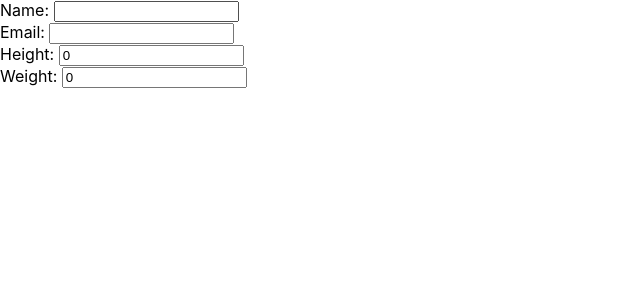
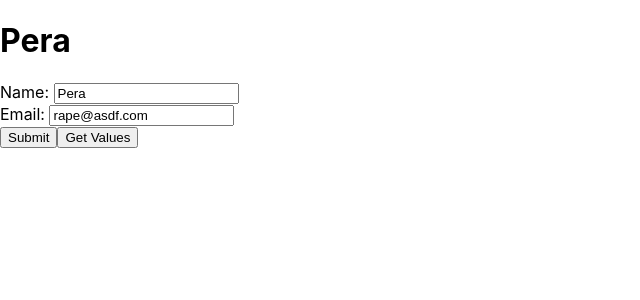
Before and after one commit to BorakL/electron, a React (Create React App) app in the folder rhf-demo/: page / in a window 1280 px wide. Shown: the top 300 px of the page, without its empty margins (0-640 px from the left). Built offline with nearby package versions, Linux system fonts and the light colour scheme.

Commit message:
added form 4

```diff
--- a/rhf-demo/src/App.tsx
+++ b/rhf-demo/src/App.tsx
@@ -4,12 +4,14 @@ import { YoutubeForm } from './components/youtubeForm';
 import PlainReactForm from './components/plainReactForm';
 import Form2 from './components/form2';
 import Form3 from './components/form3';
+import Form4 from './components/form4';
 
 function App() {
   return (
     <div className="App">
       {/* <YoutubeForm/> */}
-      <Form3/>
+      {/* <Form3/> */}
+      <Form4/>
     </div>
   );
 }
--- /dev/null
+++ b/rhf-demo/src/components/form4.tsx
@@ -0,0 +1,72 @@
+import {useForm} from 'react-hook-form'
+import React,{useEffect} from 'react'
+
+type Data = {
+    name: string,
+    email: string
+}
+
+const data:Data = {
+    name: "Pera",
+    email: "rape@asdf.com"
+}
+
+const Form4 = ()=>{
+    const {
+        register,
+        handleSubmit,
+        formState: {errors, touchedFields, dirtyFields},
+        watch,
+        getValues
+    } = useForm<Data>({defaultValues:data });
+
+    const name = watch("name")
+
+    const onSubmit = (data:Data)=>{
+        console.log("Submitted Data: ",data)
+    }
+
+    useEffect(()=>{
+        console.log("errors",errors)
+    },[errors])
+
+    return (
+        <form onSubmit={handleSubmit(onSubmit)}>
+            <h1>{name}</h1>
+            <div className="input-field">
+                <label htmlFor="name">Name: </label>
+                <input
+                    type="text"
+                    id="name"
+                    {...register("name",{
+                        required: {
+                            value: true,
+                            message: "The name is required"
+                        }
+                    })}
+                    style={{backgroundColor: touchedFields.name ? "green" : "none", color: dirtyFields.name ? "red" : "black"}}
+                />
+                <span>{errors.name && errors.name.message}</span>
+            </div>
+            <div className="input-field">
+                <label htmlFor="email">Email: </label>
+                <input
+                    type="email"
+                    id="email"
+                    {...register("email", {
+                        required: {
+                            value: true,
+                            message: "The email is required"
+                        }
+                    })}
+                    style={{backgroundColor: touchedFields.email ? "green" : "none", color: dirtyFields.email ? "red" : "black"}}
+                />
+                <span>{errors.email && errors.email.message}</span>
+            </div>
+            <button type="submit">Submit</button>
+            <button type="button" onClick={()=>console.log(getValues())}>Get Values</button>
+        </form>
+    )
+}
+
+export default Form4;
```
Also changed, not shown: 2 other files (tests, documents, lock files or other folders).
